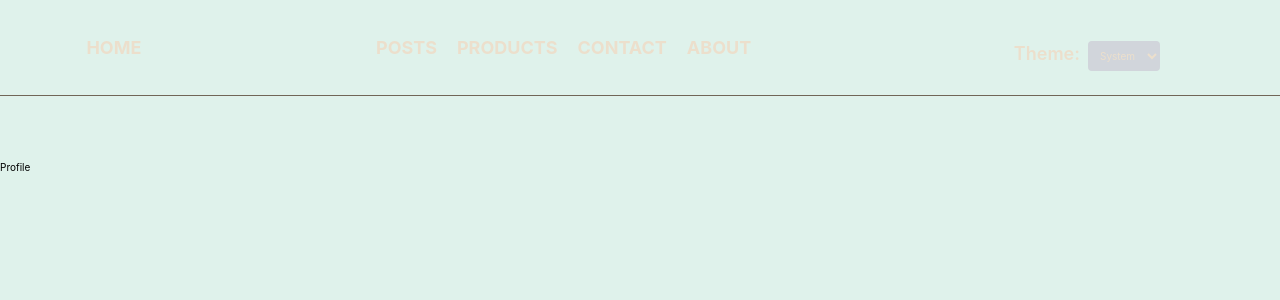
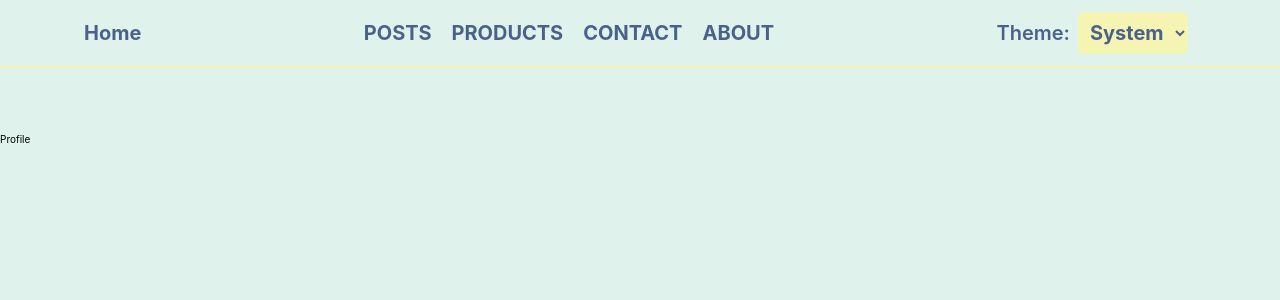
Before and after one commit to DataShalam/TBC-React, a Next.js app: page /profile in a window 1280 px wide. Shown: the top 300 px of the page. Built offline with nearby package versions, Linux system fonts and the light colour scheme; sample sign-in values are in the browser's storage.

Commit message:
added dark and light theme for navigation bar

```diff
--- a/app/components/Header/Header.css
+++ /dev/null
@@ -1,55 +0,0 @@
-.header {
-  color: #ecdfcc;
-  padding: 1rem;
-  text-align: center;
-
-  border-bottom: 0.5px solid #706657;
-  margin-bottom: 64px;
-}
-
-.nav-container {
-  display: flex;
-  justify-content: space-between;
-  margin: 0 2.4rem;
-}
-
-.nav-list {
-  margin-left: 32px;
-  list-style: none;
-
-  display: flex;
-  align-items: center;
-  gap: 20px;
-}
-
-.nav-list li a,
-.nav-home {
-  font-size: 18px;
-  color: #ecdfcc;
-  text-decoration: none;
-
-  font-weight: bold;
-  text-transform: uppercase;
-
-  transition: color 0.2s ease-in;
-}
-
-.nav-list li a:hover,
-.nav-home:hover {
-  color: #706657;
-}
-
-.profile-signout {
-  gap: 1.8rem;
-}
-
-.profile-signout li ion-icon {
-  font-size: 2.4rem;
-  cursor: pointer;
-
-  transition: color 0.2s ease-in;
-}
-
-.profile-signout li ion-icon:hover {
-  color: #706657;
-}
--- a/app/components/Header/Header.jsx
+++ b/app/components/Header/Header.jsx
@@ -1,43 +1,46 @@
-import "./Header.css";
 import Link from "next/link";
 import { signOut } from "../../lib/actions.js";
 import ThemeToggle from "../ThemeToggle/ThemeToggle.jsx";
 
 export default function Header() {
+  const unorderedList = "flex items-center gap-5 ml-8 list-none";
+  const unorderedListItem =
+    "text-xl font-bold cursor-pointer text-light dark:text-dark hover:text-light-hover-whole hover:dark:text-dark-hover-whole transition";
+
   return (
-    <header className="header">
-      <nav className="nav-container">
-        <ul className="nav-list">
-          <li>
+    <header className="p-3 mb-16 text-center border-b-2 border-light-navigation-border dark:border-dark-navigation-border">
+      <nav className="flex justify-between mx-10 my-0">
+        <ul className={unorderedList}>
+          <li className={unorderedListItem}>
             <Link href="/home">Home</Link>
           </li>
         </ul>
 
-        <ul className="nav-list">
-          <li>
+        <ul className={`${unorderedList} uppercase`}>
+          <li className={unorderedListItem}>
             <Link href="/postsPage">Posts</Link>
           </li>
-          <li>
+          <li className={unorderedListItem}>
             <Link href="/productsPage">Products</Link>
           </li>
-          <li>
+          <li className={unorderedListItem}>
             <Link href="/contact">Contact</Link>
           </li>
-          <li>
+          <li className={unorderedListItem}>
             <Link href="/about">About</Link>
           </li>
-          <li></li>
         </ul>
-        <ul className="nav-list profile-signout">
-          <li>
+
+        <ul className={`${unorderedList} gap-5`}>
+          <li className="text-xl font-bold cursor-pointer text-light dark:text-dark">
             <ThemeToggle />
           </li>
-          <li>
+          <li className={unorderedListItem}>
             <Link href="/profile">
               <ion-icon name="accessibility-outline"></ion-icon>
             </Link>
           </li>
-          <li>
+          <li className={unorderedListItem}>
             <ion-icon name="exit-outline" onClick={signOut}></ion-icon>
           </li>
         </ul>
--- a/app/components/ThemeToggle/ThemeToggle.jsx
+++ b/app/components/ThemeToggle/ThemeToggle.jsx
@@ -12,15 +12,15 @@ export default function ThemeToggle() {
   };
 
   return (
-    <div className="p-2 mt-4">
-      <label htmlFor="theme-select" className="mr-2 text-lg font-semibold">
+    <div className="flex items-center">
+      <label htmlFor="theme-select" className="mr-2 text-xl font-semibold">
         Theme:
       </label>
       <select
         id="theme-select"
         value={theme}
         onChange={handleChange}
-        className="p-2 rounded bg-gray-300 dark:bg-gray-700 dark:text-gray-200"
+        className="p-2 rounded-md bg-light-navigation-border dark:bg-dark-navigation-border text-light dark:text-dark"
       >
         <option value="light">Light</option>
         <option value="dark">Dark</option>
--- a/tailwind.config.js
+++ b/tailwind.config.js
@@ -15,6 +15,7 @@ module.exports = {
         "light-heading": "#7AB2D3",
         "light-hover": "#84afc880",
         "light-hover-whole": "#6a93ab",
+        "light-navigation-border": "#F5F4B3",
         light: "#4A628A",
 
         // Dark theme colors
@@ -23,6 +24,7 @@ module.exports = {
         "dark-heading": "#697565",
         "dark-hover": "#596b5980",
         "dark-hover-whole": "#555b52",
+        "dark-navigation-border": "#706657",
         dark: "#ECDFCC",
       },
       spacing: {
```
